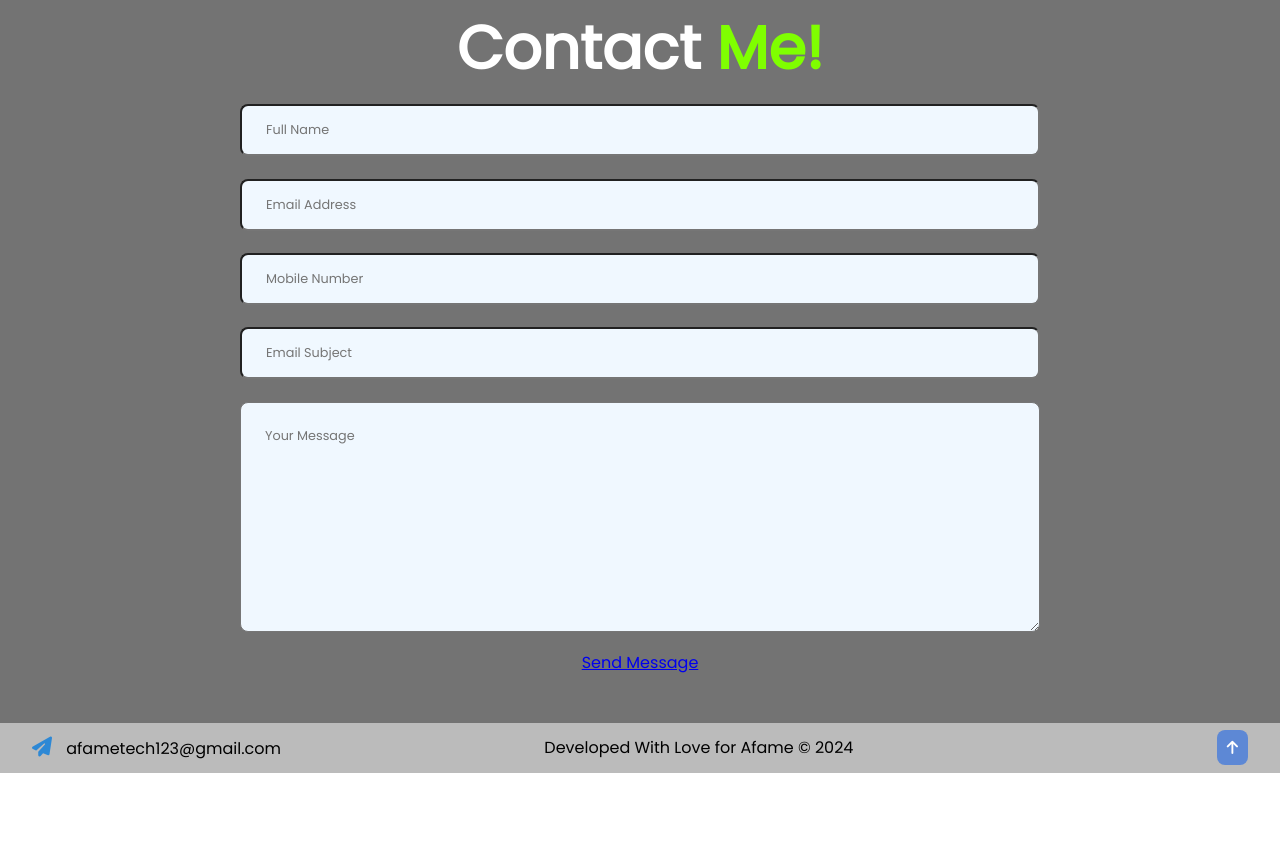
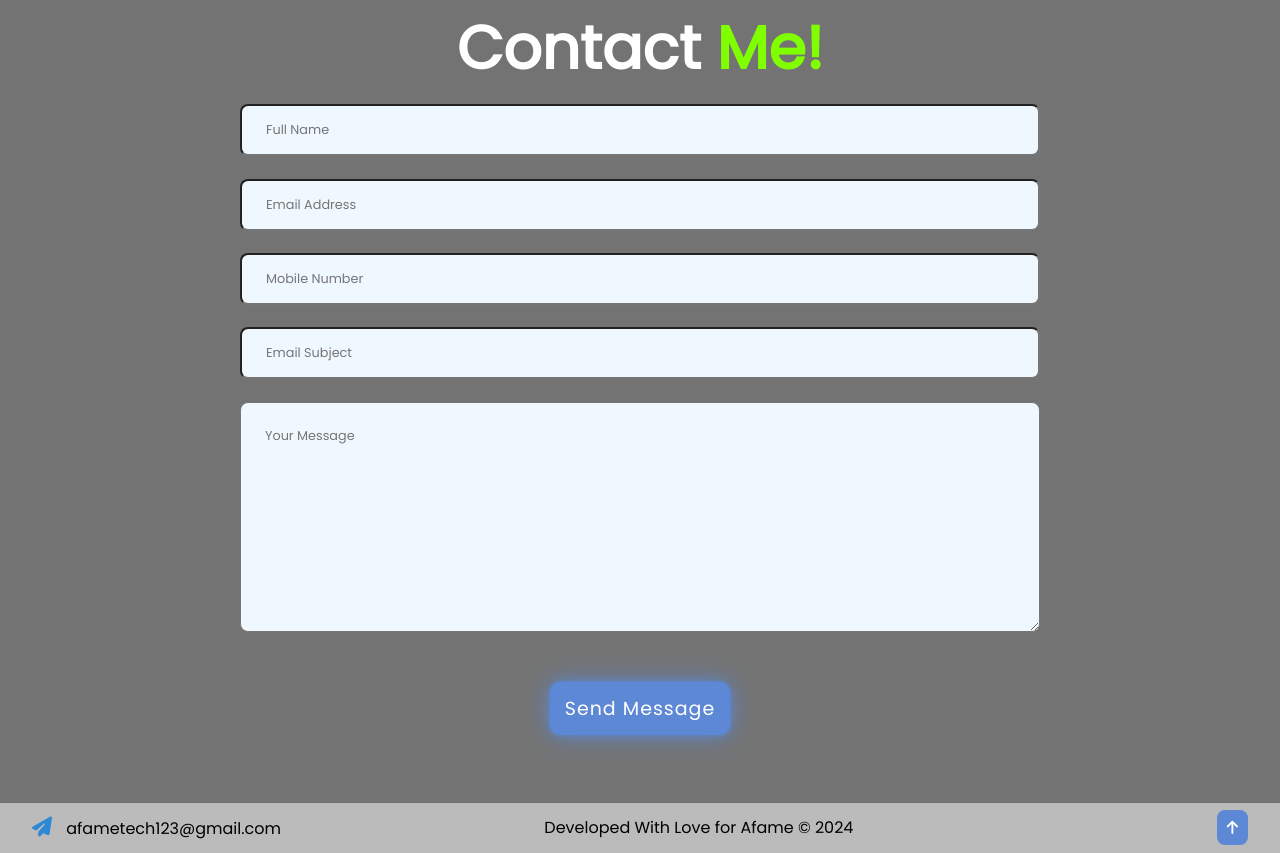
Before and after one commit to manoj120404/landing-page, a plain HTML site: page index.html in a window 1280 px wide. Shown: the part 3080-3933 px from the top of the page. Before the commit the page ends 3853 px from the top, so only its background shows below. Drawn offline with Linux system fonts and the light colour scheme.

Commit message:
Update index.html

```diff
--- a/index.html
+++ b/index.html
@@ -82,7 +82,7 @@
           rows="10 "
           placeholder="Your Message "
         ></textarea>
-        <a href="#">Send Message</a>
+        <a href="#" target="_blank" class="btn">Send Message</a>
       </form>
     </section>
   <footer class="footer">
```
